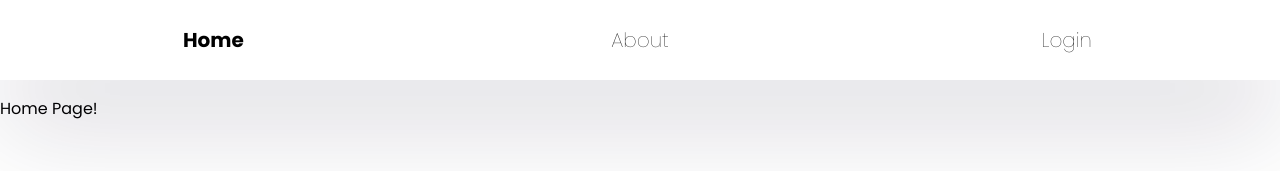
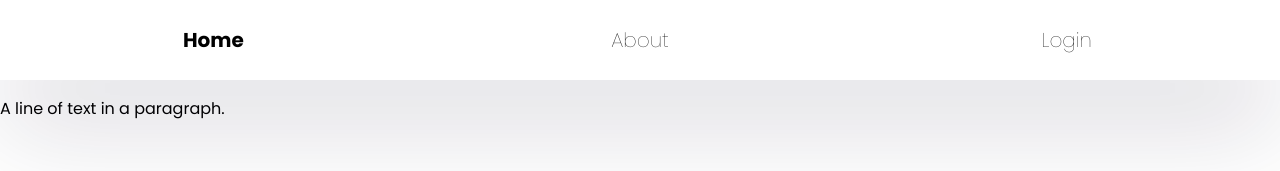
Before and after one commit to anishsinha-io/jen, a React (Vite) app in the folder client/: page / in a window 1280 px wide. Shown: the top 171 px of the page. Built offline with nearby package versions, Linux system fonts and the light colour scheme; no server answers; a web font is replaced by a local one.

Commit message:
Add capability to render bold, italic, and underlined text

```diff
--- a/client/src/components/editor/Editor.tsx
+++ /dev/null
@@ -1,34 +0,0 @@
-import React, { useState } from "react";
-import { createEditor } from "slate";
-
-import { Slate, Editable, withReact } from "slate-react";
-
-import { BaseEditor } from "slate";
-import { ReactEditor } from "slate-react";
-
-type CustomElement = { type: "paragraph"; children: CustomText[] }
-type CustomText = { text: string }
-
-declare module "slate" {
-    interface CustomTypes {
-        Editor: BaseEditor & ReactEditor;
-        Element: CustomElement;
-        Text: CustomText;
-    }
-}
-
-const initialValue = [
-    {
-        type: "paragraph",
-        children: [{ text: "A line of text in a paragraph." }],
-    },
-];
-
-const Editor = () => {
-    const [editor] = useState(() => withReact(createEditor()));
-    return <Slate editor={editor} initialValue={initialValue}>
-        <Editable />
-    </Slate>;
-};
-
-export default Editor;
--- /dev/null
+++ b/client/src/components/editor/util/marks.ts
@@ -0,0 +1,8 @@
+import { Editor } from "slate";
+
+export const toggleMark = (editor: Editor, mark: string) => {
+    const marks: any = Editor.marks(editor);
+    if (marks[mark]) {
+        Editor.removeMark(editor, mark);
+    } else Editor.addMark(editor, mark, true);
+};
--- a/client/src/components/navbar/Navbar.tsx
+++ b/client/src/components/navbar/Navbar.tsx
@@ -4,25 +4,57 @@ import styles from "./navbar.module.css";
 
 import { Tab, TabContext } from "@/context/Tab";
 import { Auth, AuthContext } from "@/context/Auth";
-
-import { http } from "@services/http";
+import { RingLoader } from "react-spinners";
+import { Settings, SettingsContext, Theme } from "@/context/Settings";
 
 const Navbar: React.FC = () => {
 
     const { tab } = useContext<Tab>(TabContext);
 
-    const { authenticated, logout } = useContext<Auth>(AuthContext);
+    const { theme } = useContext<Settings>(SettingsContext);
+
+    const iconColorDark = "#f8f9fa";
+    const iconColorBarbie = "#0aaef3";
+
+    let iconColor = "#0c0c0c";
+    if (theme === Theme.BARBIE) iconColor = iconColorBarbie;
+    if (theme === Theme.DARK) iconColor = iconColorDark;
+
+    const { authenticated, logout, loading } = useContext<Auth>(AuthContext);
 
     return <nav className={styles.navbar}>
         <div className={styles["navbar-header"]}>
             <a className={styles["navbar-header-item"] + " " + ((tab === "home") && styles.active)} href={"/"}>Home</a>
             <a className={styles["navbar-header-item"] + " " + ((tab === "About") && styles.active)}
                href={"/about"}>About</a>
-            {!authenticated &&
+            {loading || !authenticated &&
                 <a className={styles["navbar-header-item"] + " " + ((tab === "Login") && styles.active)}
                    href={"/login"}>Login</a>}
-            {authenticated &&
+            {loading || authenticated &&
+                <a className={styles["navbar-header-item"]} href={"/edit"}>Edit</a>
+            }
+            {loading &&
+                <RingLoader
+                    color={iconColor}
+                    // loading={showSpinner}
+                    // cssOverride={loginButtonCSSOverrides}
+                    size={30}
+                    aria-label="Loading Spinner"
+                    // data-testid="loader"
+                    // className={styles["login-loading-spinner"]}
+                />
+            }
+            {loading || authenticated &&
                 <a className={styles["navbar-header-item"]} href={"/"} onClick={logout}>Logout</a>}
+            {loading && <RingLoader
+                color={iconColor}
+                // loading={showSpinner}
+                // cssOverride={loginButtonCSSOverrides}
+                size={30}
+                aria-label="Loading Spinner"
+                // data-testid="loader"
+                // className={styles["login-loading-spinner"]}
+            />}
         </div>
     </nav>;
 };
--- a/client/src/context/Auth.tsx
+++ b/client/src/context/Auth.tsx
@@ -82,7 +82,6 @@ export const AuthContextProvider = (props) => {
                 Authorization: "Bearer " + token,
             },
         });
-        console.log("HERE");
         clearAuthData();
     };
 
--- a/client/src/index.css
+++ b/client/src/index.css
@@ -1,5 +1,6 @@
 @import url('https://fonts.googleapis.com/css2?family=Poppins:ital,wght@0,100;0,200;0,300;0,400;0,500;0,600;0,700;0,800;0,900;1,100;1,200;1,300;1,400;1,500;1,600;1,700;1,800;1,900&display=swap');
 @import url('https://fonts.cdnfonts.com/css/satoshi');
+@import url("https://fonts.googleapis.com/icon?family=Material+Icons");
 
 :root {
     font-family: Satoshi, Poppins, Inter, system-ui, Avenir, Helvetica, Arial, sans-serif;
--- /dev/null
+++ b/client/src/pages/editor/EditorPage.module.css
@@ -0,0 +1,3 @@
+.editor {
+    padding-top: 7rem;
+}
--- a/client/src/pages/editor/EditorPage.tsx
+++ b/client/src/pages/editor/EditorPage.tsx
@@ -1,11 +1,10 @@
 import React from "react";
 
-import Editor from "@components/editor/Editor";
-
-import Spinner from "@assets/loading.svg";
+import styles from "./EditorPage.module.css";
 
 const EditorPage = () => {
-    return <Editor />;
+    return <section className={styles.editor}>
+    </section>;
 };
 
 export default EditorPage;
--- a/client/src/pages/home/HomePage.tsx
+++ b/client/src/pages/home/HomePage.tsx
@@ -1,21 +1,120 @@
-import React, { useContext, useEffect } from "react";
-import { SettingsContext, Settings } from "@/context/Settings";
+import React, { useCallback, useContext, useEffect, useState } from "react";
 
 import styles from "./homepage.module.css";
 import { Tab, TabContext } from "@/context/Tab";
 
+import { toggleMark } from "@components/editor/util/marks";
+
+import { createEditor, Descendant } from "slate";
+import { Slate, Editable, withReact, RenderLeafProps } from "slate-react";
+
+import { BaseEditor, Transforms, Element, Editor } from "slate";
+import { ReactEditor } from "slate-react";
+import { HistoryEditor } from "slate-history";
+
+type CustomElement = { type: "paragraph"; children: CustomText[] }
+type CustomText = { text: string; bold?: true }
+
+declare module "slate" {
+    interface CustomTypes {
+        Editor: BaseEditor & ReactEditor & HistoryEditor;
+        Element: CustomElement;
+        Text: CustomText;
+    }
+}
+
+
+const initialValue: Descendant[] = [
+    {
+        type: "paragraph",
+        children: [{ text: "A line of text in a paragraph." }],
+    } as Descendant,
+];
+
+const CodeElement = (props) => {
+    return <pre {...props.attributes}>
+        <code>{props.children}</code>
+    </pre>;
+};
+
+const DefaultElement = props => {
+    return <p {...props.attributes}>{props.children}</p>;
+};
+
+const Leaf = (props: RenderLeafProps) => {
+    return (
+        <span
+            {...props.attributes}
+            style={{
+                fontWeight: props.leaf["bold"] ? "bold" : "normal",
+                fontStyle: props.leaf["italic"] ? "italic" : "normal",
+                textDecoration: props.leaf["underline"] ? "underline" : "normal",
+            }}
+        >
+      {props.children}
+    </span>
+    );
+};
+
+
 const HomePage: React.FC = () => {
-    const { darkMode } = useContext<Settings>(SettingsContext);
-    const darkModeClass = darkMode ? "dark" : "";
-
     const { setTab } = useContext<Tab>(TabContext);
 
     useEffect(() => {
         setTab(() => "home");
     }, []);
 
+
+    const [editor] = useState(() => withReact(createEditor()));
+
+    const renderElement = useCallback(props => {
+        switch (props.element.type) {
+            case "code":
+                return <CodeElement {...props} />;
+            default:
+                return <DefaultElement {...props} />;
+        }
+    }, []);
+
+    const renderLeaf = useCallback(props => {
+        return <Leaf {...props} />;
+    }, []);
+
+
+    // Render the Slate context.
     return <section className={styles.home}>
-        Home Page!
+        <Slate editor={editor} initialValue={initialValue}>
+            <Editable onKeyDown={(e) => {
+                if (!e.ctrlKey) return;
+
+                switch (e.key) {
+                    case "`": {
+                        e.preventDefault();
+                        const [match] = Editor.nodes(editor, {
+                            match: (n: any) => n.type === "paragraph",
+                        });
+                        Transforms.setNodes<any>(editor, { type: match ? "code" : "paragraph" }, { match: n => Element.isElement(n) && Editor.isBlock(editor, n) });
+                        break;
+                    }
+                    case "b": {
+                        e.preventDefault();
+                        toggleMark(editor, "bold");
+                        break;
+                    }
+                    case "i": {
+                        e.preventDefault();
+                        toggleMark(editor, "italic");
+                        break;
+                    }
+                    case "u": {
+                        e.preventDefault();
+                        toggleMark(editor, "underline");
+                        break;
+                    }
+                }
+            }} renderElement={renderElement} renderLeaf={renderLeaf}
+            />
+        </Slate>
     </section>;
 };
 
```
Also changed, not shown: client/package.json (+8 -0 lines), client/src/hooks/usePopup.ts (added, +18 -0 lines), 1 other file (tests, documents, lock files or other folders).
